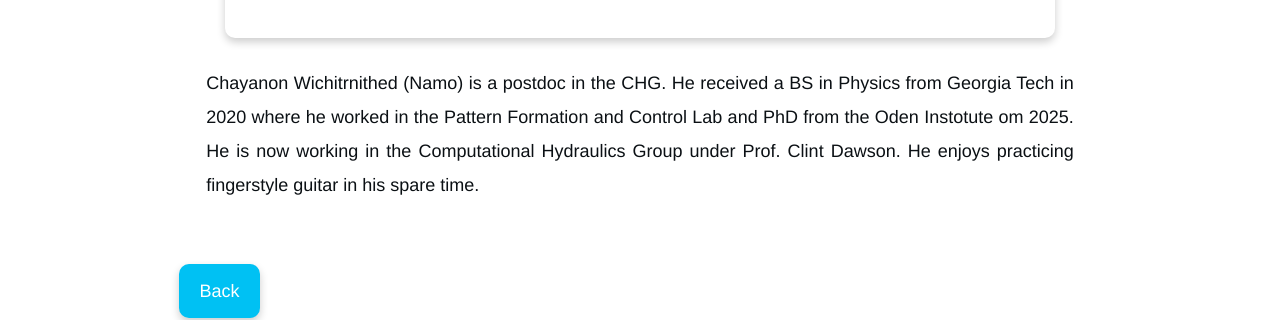
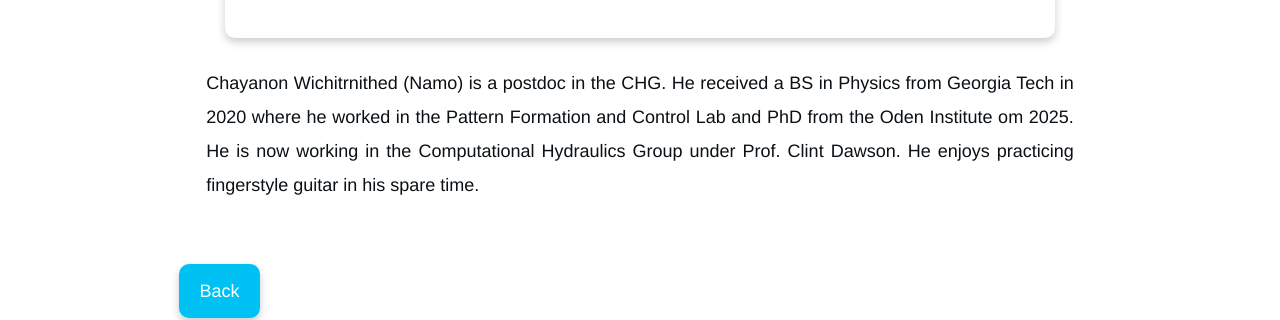
Before and after one commit to UT-CHG/UT-CHG.github.io, a Jekyll site: the page built from ourteam/profile_namo.md, in a window 1280 px wide and 900 px high, scrolled down 646 px. Shown: the part 375-695 px from the top of the window. Built offline with Jekyll 4.4.1, drawn with Linux system fonts in a browser that asks for light colours.

Commit message:
Update profile_namo.md

```diff
--- a/ourteam/profile_namo.md
+++ b/ourteam/profile_namo.md
@@ -1,7 +1,7 @@
 ---
 feature_text: Meet Our Team
 ---
-{% include profile-short.html name="Dr Chayanon (Namo) Wichitrnithed" position="Postdoc, The Oden Institute, University of Texas at Austin" position2=""  bio="Chayanon Wichitrnithed (Namo) is a postdoc in the CHG. He received a BS in Physics from Georgia Tech in 2020 where he worked in the Pattern Formation and Control Lab and PhD from the Oden Instotute om 2025. He is now working in the Computational Hydraulics Group under Prof. Clint Dawson. He enjoys practicing fingerstyle guitar in his spare time.
+{% include profile-short.html name="Dr Chayanon (Namo) Wichitrnithed" position="Postdoc, The Oden Institute, University of Texas at Austin" position2=""  bio="Chayanon Wichitrnithed (Namo) is a postdoc in the CHG. He received a BS in Physics from Georgia Tech in 2020 where he worked in the Pattern Formation and Control Lab and PhD from the Oden Institute om 2025. He is now working in the Computational Hydraulics Group under Prof. Clint Dawson. He enjoys practicing fingerstyle guitar in his spare time.
 " link="/assets/team_profile/CSEM_Chayanon_Wichitrnithed.jpg"%}
 
 
```
